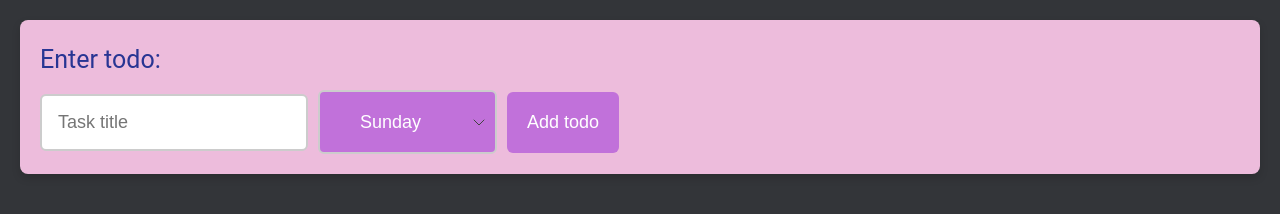
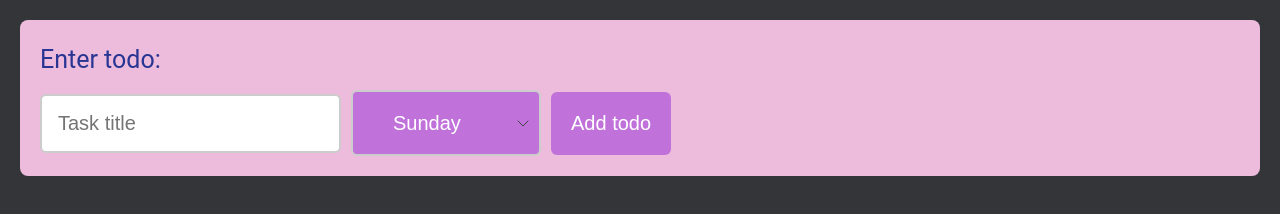
Before and after one commit to cse110-sp24-team24/warmup-exercise, a plain HTML site: page index.html in a window 1280 px wide. Drawn offline with Linux system fonts and the light colour scheme.

Commit message:
Update style.css

```diff
--- a/style.css
+++ b/style.css
@@ -25,7 +25,6 @@ form#addTaskForm {
     background: #edbcdc;
     padding: 20px;
     border-radius: 8px;
-    box-shadow: 0 4px 8px rgba(0, 0, 0, 0.15);
     margin-bottom: 20px;
 }
 
@@ -50,15 +49,18 @@ form#addTaskForm div {
     border-radius: 6px;
     color: white;
     background-color: #c171da;
+    font-size: 20px;
 }
 
 #dayInput:hover {
     background-color: #c60f83;
+    cursor: pointer;
+
 }
 
 input[type="text"], select {
     padding: 16px;
-    font-size: 18px;
+    font-size: 20px;
     border: 2px solid #ccc;
     border-radius: 6px;
     outline: none;
@@ -81,7 +83,7 @@ button {
     padding: 20px 20px;
     border-radius: 6px;
     cursor: pointer;
-    font-size: 18px;
+    font-size: 20px;
 }
 
 button:hover {
@@ -96,18 +98,24 @@ details.dayDropdown {
     border-radius: 8px;
     margin-top: 10px;
     box-shadow: 0 2px 5px rgba(0, 0, 0, 0.1);
+
 }
 
 details.dayDropdown:hover {
     background-color: #c60f83;
 }
 
+/* day named lists*/
 summary {
     font-size: 22px;
     font-weight: bold;
     color: #283593;
     cursor: pointer;
     position: relative;
+}
+
+summary:hover{
+    color: white;
 }
 
 summary::after {
```
